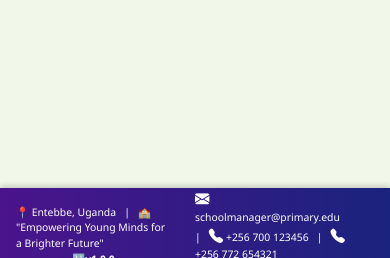
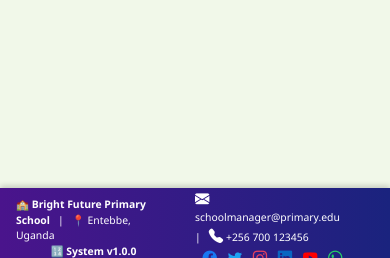
Before and after one commit to sejjtechnologies/school_management_system, a Flask app: page /admin/dashboard in a window 390 px wide. Shown: the part 586-844 px from the top of the page. Run offline with Flask 3, Linux system fonts and the light colour scheme.

Commit message:
Refactor footer: split left/right, responsive mobile scaling, fixed height

```diff
--- a/templates/footer.html
+++ b/templates/footer.html
@@ -16,7 +16,6 @@
       display: flex;
       align-items: center;
     }
-    /* ✅ Force two columns even on small screens */
     .footer .col {
       flex: 1;
       display: flex;
@@ -37,15 +36,6 @@
         align-items: center;
       }
     }
-    /* ✅ Larger screens */
-    @media (min-width: 577px) {
-      .footer {
-        font-size: 0.85rem;
-      }
-      .footer i {
-        font-size: 1.1rem;
-      }
-    }
   </style>
 
   <div class="container-fluid px-3">
@@ -53,19 +43,19 @@
       <!-- Left side -->
       <div class="col">
         <div>
-          📍 Entebbe, Uganda &nbsp; | &nbsp; 🏫 "Empowering Young Minds for a Brighter Future"
+          🏫 <strong>Bright Future Primary School</strong>
+          &nbsp; | &nbsp; 📍 Entebbe, Uganda
         </div>
         <div>
-          🔢<strong>v1.0.0</strong>
+          🔢 <strong>System v1.0.0</strong>
         </div>
       </div>
 
       <!-- Right side -->
       <div class="col">
         <div>
-          <i class="bi bi-envelope-fill"></i> schoolmanager@primary.edu &nbsp; | &nbsp;
-          <i class="bi bi-telephone-fill"></i> +256 700 123456 &nbsp; | &nbsp;
-          <i class="bi bi-telephone-fill"></i> +256 772 654321
+          <i class="bi bi-envelope-fill"></i> schoolmanager@primary.edu
+          &nbsp; | &nbsp; <i class="bi bi-telephone-fill"></i> +256 700 123456
         </div>
         <div>
           <a href="#" class="me-2" style="color: #1877f2;"><i class="bi bi-facebook"></i></a>
```
